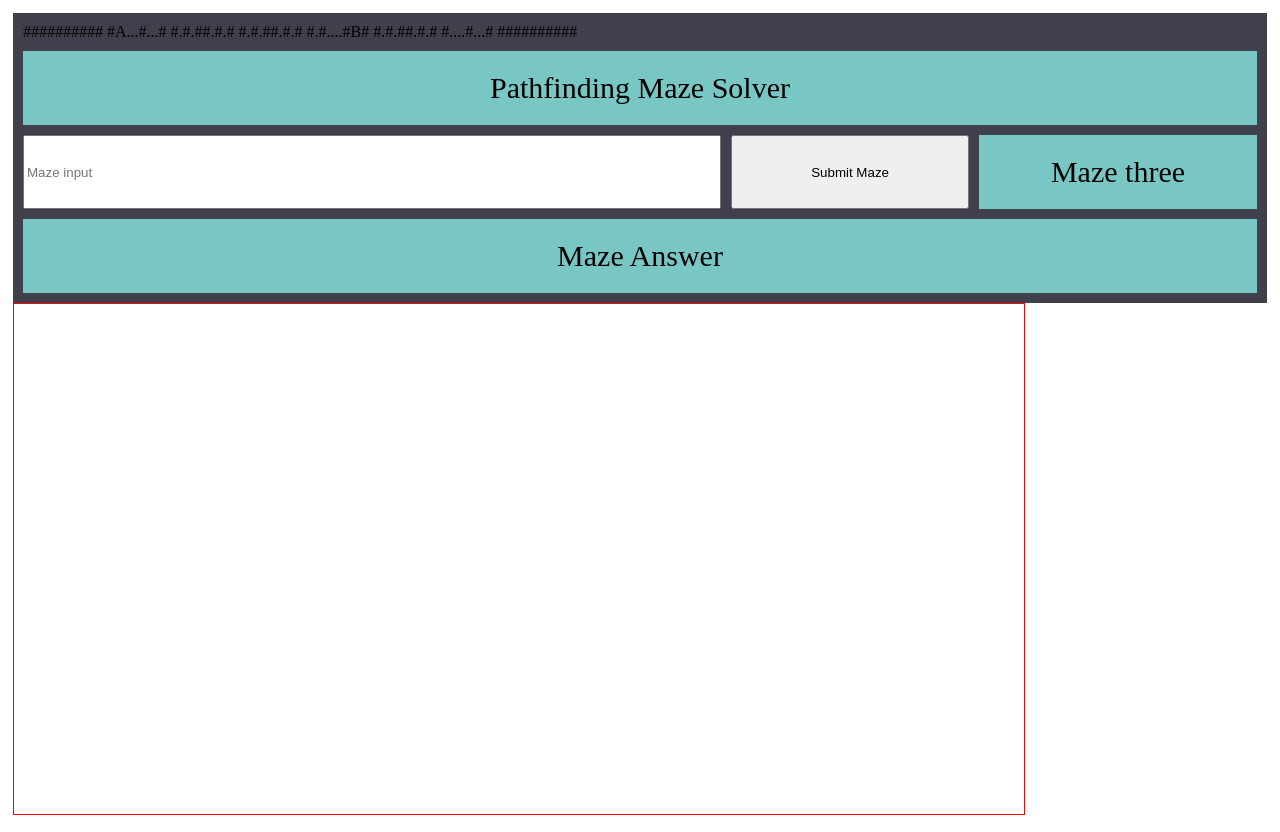
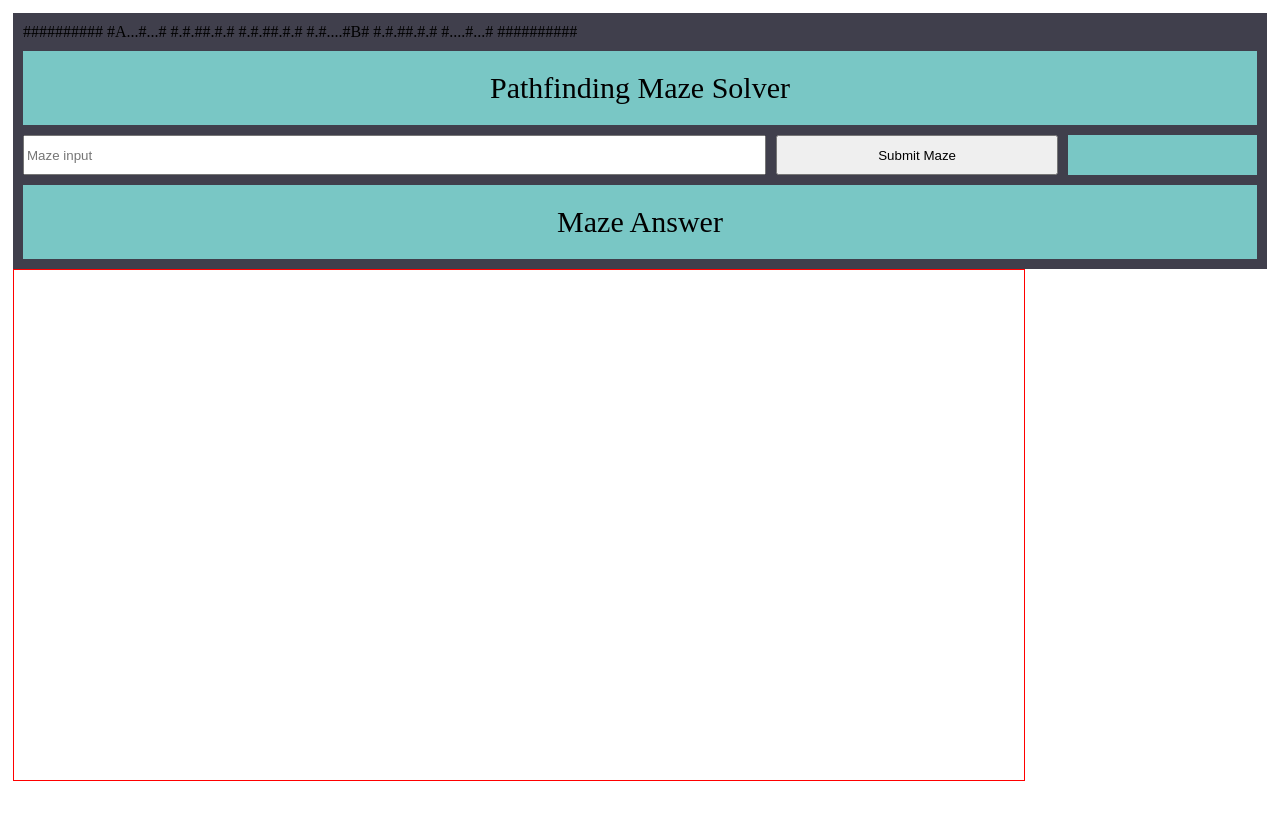
Before and after one commit to Polygeekism/pathingMaze, a website: page public/index.html in a window 1280 px wide. After the commit the page ends 800 px from the top, so only its background shows below. Drawn offline with Linux system fonts and the light colour scheme.

Commit message:
removed maze three text

```diff
--- a/public/index.html
+++ b/public/index.html
@@ -22,7 +22,7 @@
         <div class="item1">Pathfinding Maze Solver</div>
         <input type="text" class="item2" placeholder="Maze input" ng-model="mc.mazeInput">
         <button ng-click="mc.sendMaze()" class="item3">Submit Maze</button>
-        <div class="item4">Maze three</div>
+        <div class="item4"></div>
         <div class="item5">
             <div>Maze Answer</div>
 
```
